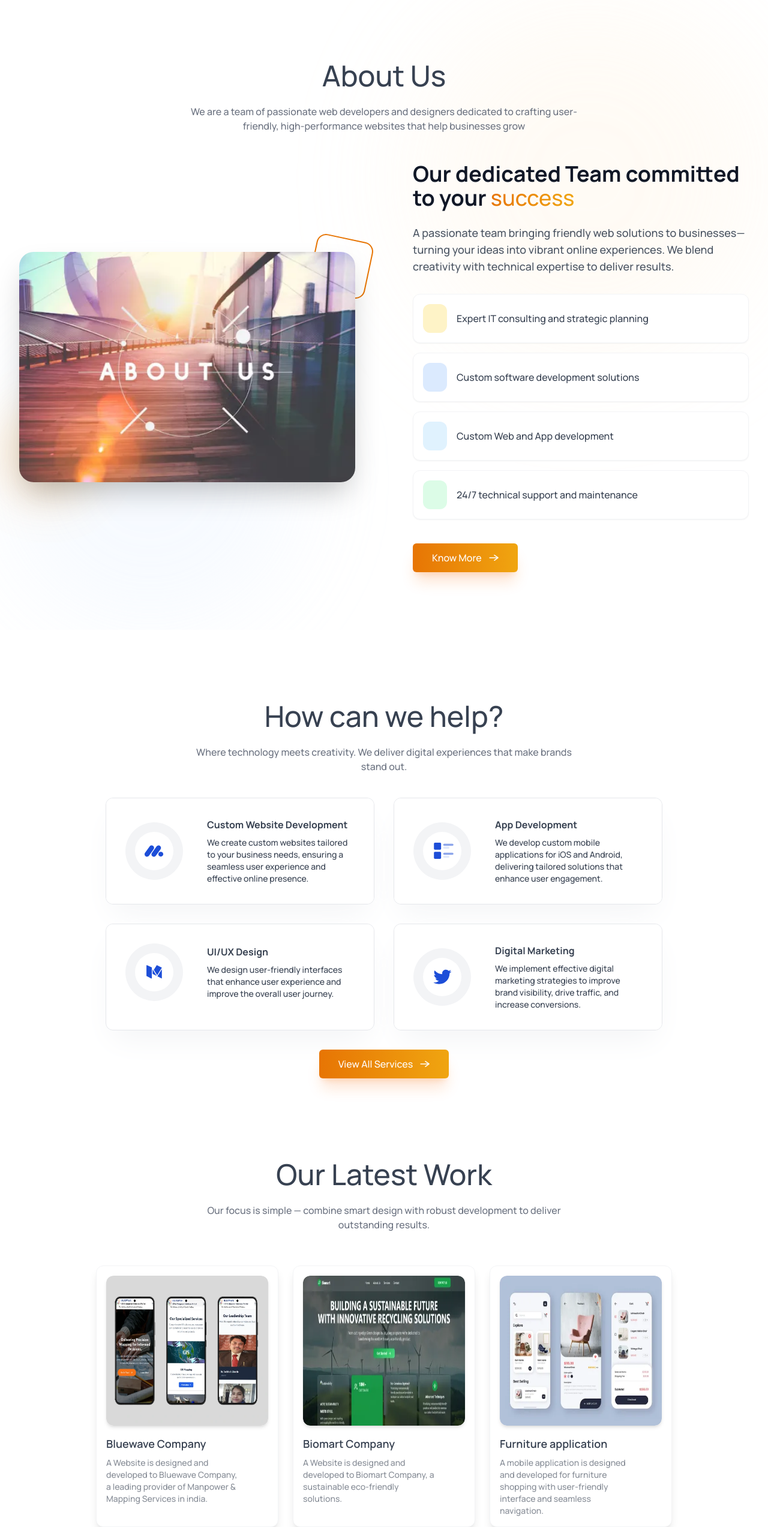
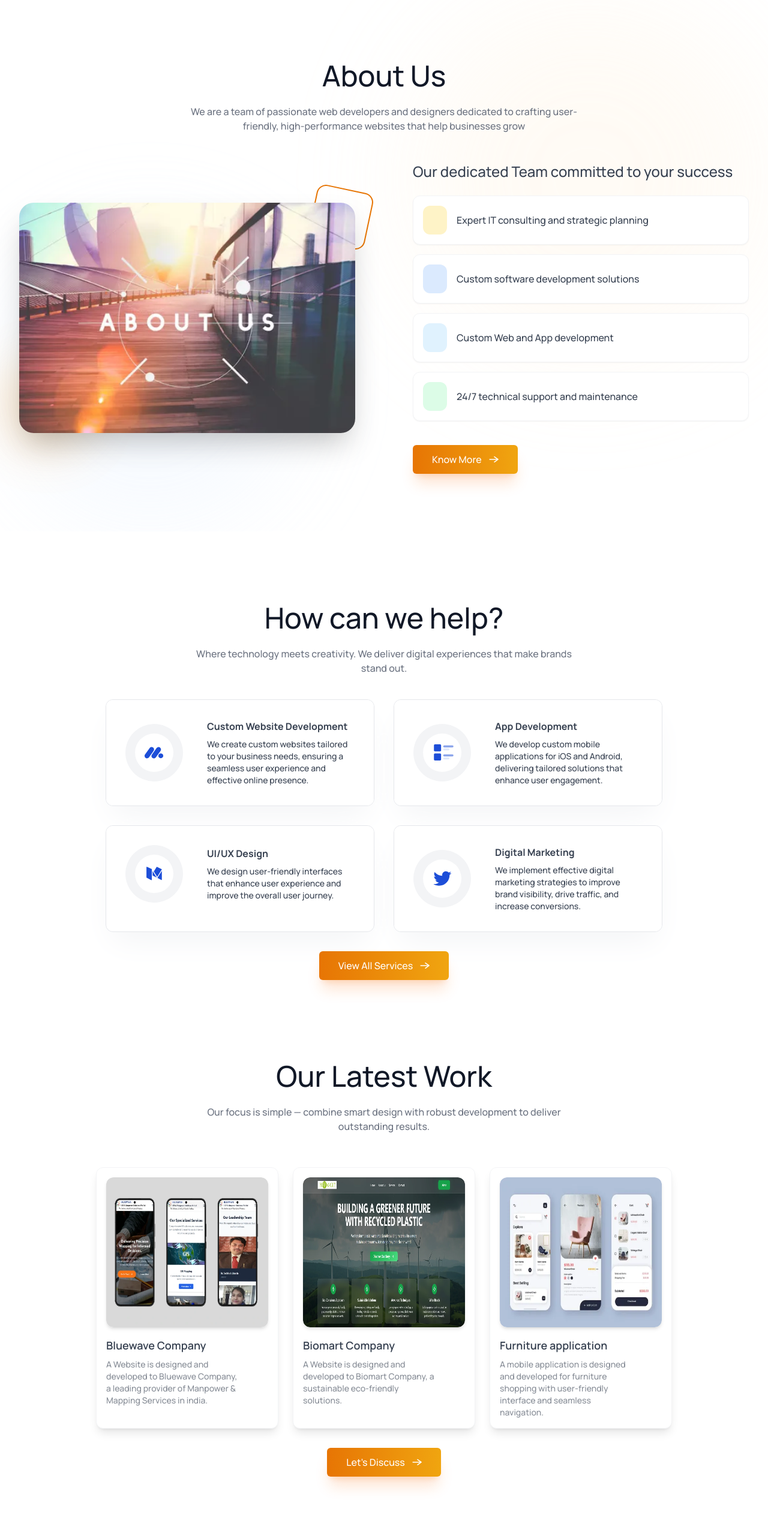
Before and after one commit to kishoresai8883/Sathyam-Tech, a React (Vite) app: page / in a window 1280 px wide. Shown: the part 980-3526 px from the top of the page at 60% size. Built offline with nearby package versions, Linux system fonts and the light colour scheme; some icons are missing.

Commit message:
Added service in service page

```diff
--- a/src/components/About.jsx
+++ b/src/components/About.jsx
@@ -83,13 +83,11 @@ const About = () => {
 
                     {/* Content Section */}
                     <motion.div variants={itemVariants} className='flex flex-col order-1 lg:order-2'>
-                        <h2 className='text-2xl md:text-3xl lg:text-4xl font-bold text-gray-900 dark:text-white mb-6 leading-tight text-center sm:text-left'>
-                            Our dedicated Team committed to your <span className="bg-gradient-to-r from-[#e77504] to-[#f0a510] bg-clip-text text-transparent">success</span>
+                        <h2 className='text-xl md:text-2xl lg:text-2xl font-medium text-gray-700 dark:text-white mb-6 leading-tight text-center sm:text-left'>
+                            Our dedicated Team committed to your success
                         </h2>
 
-                        <p className='text-base sm:text-lg text-gray-600 dark:text-gray-300 mb-8 leading-relaxed text-center sm:text-left px-4 sm:px-0'>
-                            A passionate team bringing friendly web solutions to businesses—turning your ideas into vibrant online experiences. We blend creativity with technical expertise to deliver results.
-                        </p>
+
 
                         <div className='grid gap-4 mb-10 px-4 sm:px-0'>
                             {features.map((feature, index) => (
--- a/src/components/OurWork.jsx
+++ b/src/components/OurWork.jsx
@@ -1,7 +1,8 @@
 import React from 'react'
+import { Link } from 'react-router-dom'
 import assets from '../assets/assets'
 import Project1 from '../assets/bluewave_project_img.webp'
-import Project2 from '../assets/biomart_project_img.webp'
+import Project2 from '../assets/biomart_project_img1.webp'
 import Title from './Title'
 import { motion } from 'motion/react'
 
@@ -50,6 +51,17 @@ const OurWork = () => {
             </motion.div>
           ))}
       </div>
+      <div className='flex mb-4 mt-8 justify-center sm:justify-start'>
+        <Link to='/contact' className='relative overflow-hidden group flex items-center gap-3 bg-gradient-to-r from-[#e77504] to-[#f0a510] text-white px-8 py-3 rounded-md font-semibold shadow-xl shadow-orange-500/20 hover:shadow-orange-500/40 transition-all duration-300'>
+          <span className='relative z-10'>Let's Discuss</span>
+          <motion.img
+            src={assets.arrow_icon}
+            alt="arrow"
+            className='w-4 h-4 brightness-0 invert relative z-10 group-hover:translate-x-1 transition-transform'
+          />
+          <div className="absolute inset-0 bg-white/20 translate-y-full group-hover:translate-y-0 transition-transform duration-300 rounded-md" />
+        </Link>
+      </div>
     </motion.div>
   )
 }
--- a/src/components/Title.jsx
+++ b/src/components/Title.jsx
@@ -10,7 +10,7 @@ const Title = ({ title, desc }) => {
           whileInView={{ opacity: 1, y: 0 }}
           transition={{ duration: 0.6 }}
           viewport={{ once: true }}
-          className='text-3xl sm:text-5xl font-medium text-gray-700 dark:text-white'>
+          className='text-3xl sm:text-5xl font-medium text-gray-900 dark:text-white'>
           {title}
           <span className='absolute bottom-0 left-1/2 w-0 h-[3.5px] bg-orange-400 group-hover:w-full group-hover:left-0 transition-all duration-300'></span>
         </motion.h2>
--- a/src/pages/Services.jsx
+++ b/src/pages/Services.jsx
@@ -18,7 +18,7 @@ const servicesData = [
     id: 2,
     title: "Mobile App Development",
     description: "Transform your ideas into powerful mobile experiences. We develop native and cross-platform apps for both iOS and Android platforms.",
-    features: ["iOS & Android", "Cross-Platform (Flutter/React Native)", "User-Centric Design", "App Store Deployment"],
+    features: ["iOS & Android", "Cross-Platform (React Native)", "User-Centric Design", "App Store Deployment"],
     icon: assets.marketing_icon
   },
   {
@@ -34,6 +34,13 @@ const servicesData = [
     description: "Accelerate your growth with data-driven digital marketing strategies. We help you reach your target audience and convert leads.",
     features: ["Search Engine Optimization (SEO)", "Social Media Marketing", "Content Strategy", "PPC Advertising"],
     icon: assets.social_icon
+  },
+  {
+    id: 5,
+    title: "AI Solutions",
+    description: "We develop AI solutions to help you automate and optimize your business processes.",
+    features: ["Automation", "Chatbots & Text analysis", "Image recognition & business analysis", "Predictive Analytics"],
+    icon: assets.marketing_icon
   }
 ]
 
```
Also changed, not shown: src/assets/biomart_project_img1.webp (added).
